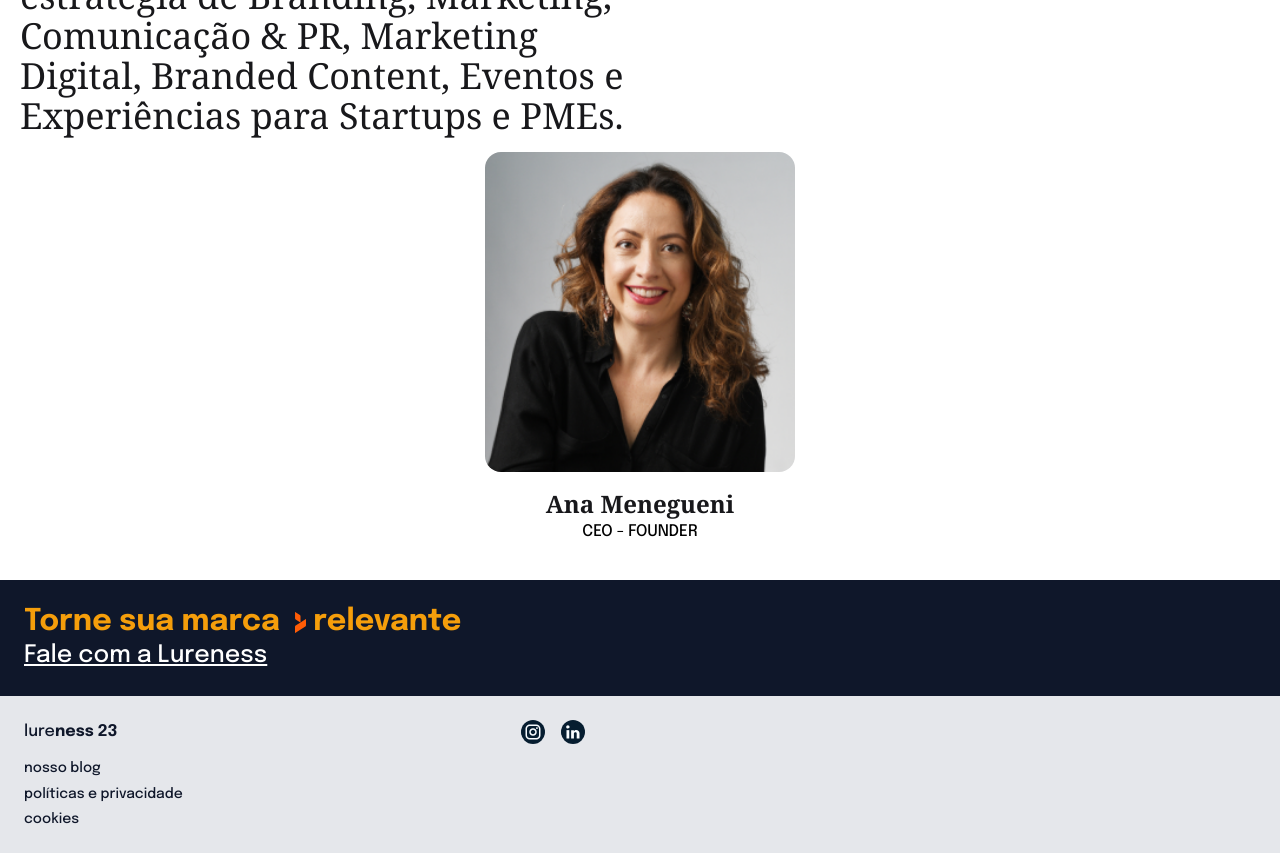
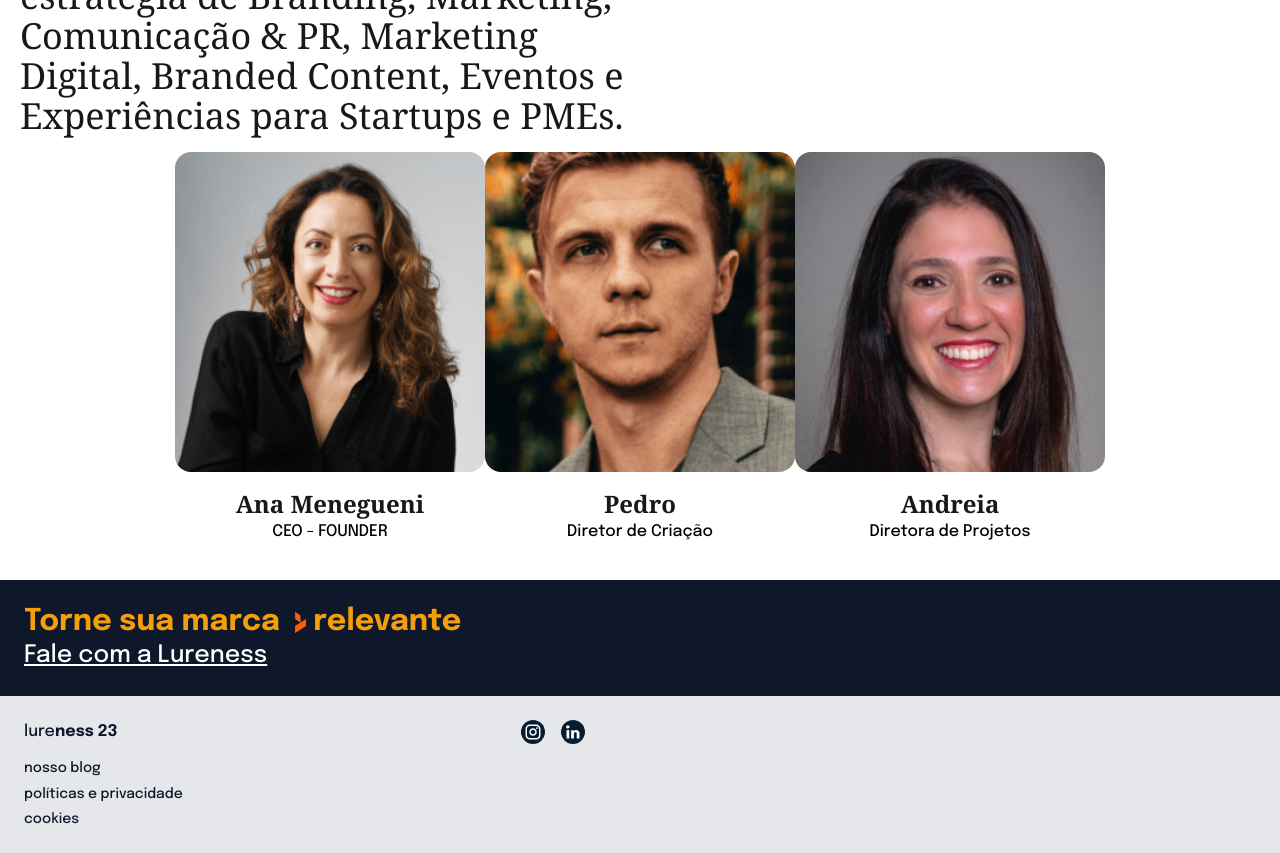
Before and after one commit to Jeyel92/lureness, a Next.js app: page /sobre in a window 1280 px wide. Shown: the part 2060-2913 px from the top of the page. Built offline with nearby package versions, Linux system fonts and the light colour scheme.

Commit message:
feat: add TeamCard componente

```diff
--- a/src/components/Team.tsx
+++ b/src/components/Team.tsx
@@ -1,5 +1,14 @@
-import Image from 'next/image'
+import TeamCard from './TeamCard'
 export default function Team() {
+  const team = [
+    { name: 'Ana Menegueni', role: 'CEO - FOUNDER', image: '/team/ana.png' },
+    { name: 'Pedro', role: 'Diretor de Criação', image: '/team/pedro.png' },
+    {
+      name: 'Andreia',
+      role: 'Diretora de Projetos',
+      image: '/team/andreia.png',
+    },
+  ]
   return (
     <section id="team">
       <div className="p-5">
@@ -21,26 +30,14 @@ export default function Team() {
           </p>
         </div>
         <div className="flex flex-wrap justify-center">
-          <div className="py-4 lg:w-1/4 md:w-1/2">
-            <div className="h-full flex flex-col items-center text-center">
-              <Image
-                className="flex-shrink-0 rounded-2xl w-full h-80 object-cover object-center mb-4 "
-                src="/team/ana.png"
-                alt="Logo team"
-                width={343}
-                height={272}
-              />
-
-              <div className="w-full">
-                <h2 className="text-zinc-900 text-2xl font-bold font-serif">
-                  Ana Menegueni
-                </h2>
-                <h3 className="ext-zinc-900 text-base font-normal">
-                  CEO - FOUNDER
-                </h3>
-              </div>
-            </div>
-          </div>
+          {team.map((member, index) => (
+            <TeamCard
+              key={index}
+              nome={member.name}
+              cargo={member.role}
+              imagem={member.image}
+            />
+          ))}
         </div>
       </div>
     </section>
--- /dev/null
+++ b/src/components/TeamCard.tsx
@@ -0,0 +1,23 @@
+import Image from 'next/image'
+export default function TeamCard({ nome, cargo, imagem }) {
+  return (
+    <div className="py-4 lg:w-1/4 md:w-1/2">
+      <div className="h-full flex flex-col items-center text-center">
+        <Image
+          className="flex-shrink-0 rounded-2xl w-full h-80 object-cover object-center mb-4 "
+          src={imagem}
+          alt="Logo team"
+          width={343}
+          height={272}
+        />
+
+        <div className="w-full">
+          <h2 className="text-zinc-900 text-2xl font-bold font-serif">
+            {nome}
+          </h2>
+          <h3 className="ext-zinc-900 text-base font-normal">{cargo}</h3>
+        </div>
+      </div>
+    </div>
+  )
+}
```
Also changed, not shown: public/team/andreia.png (added), public/team/pedro.png (added).
